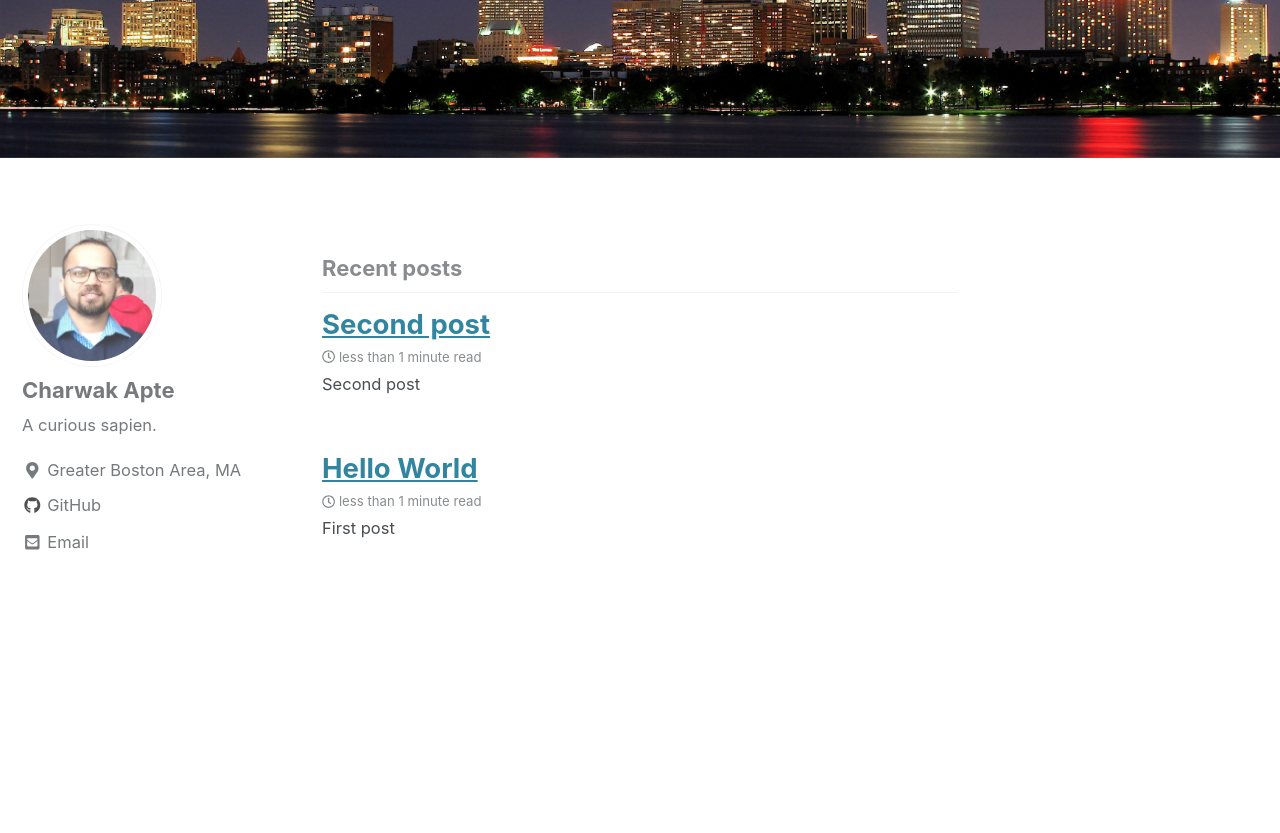
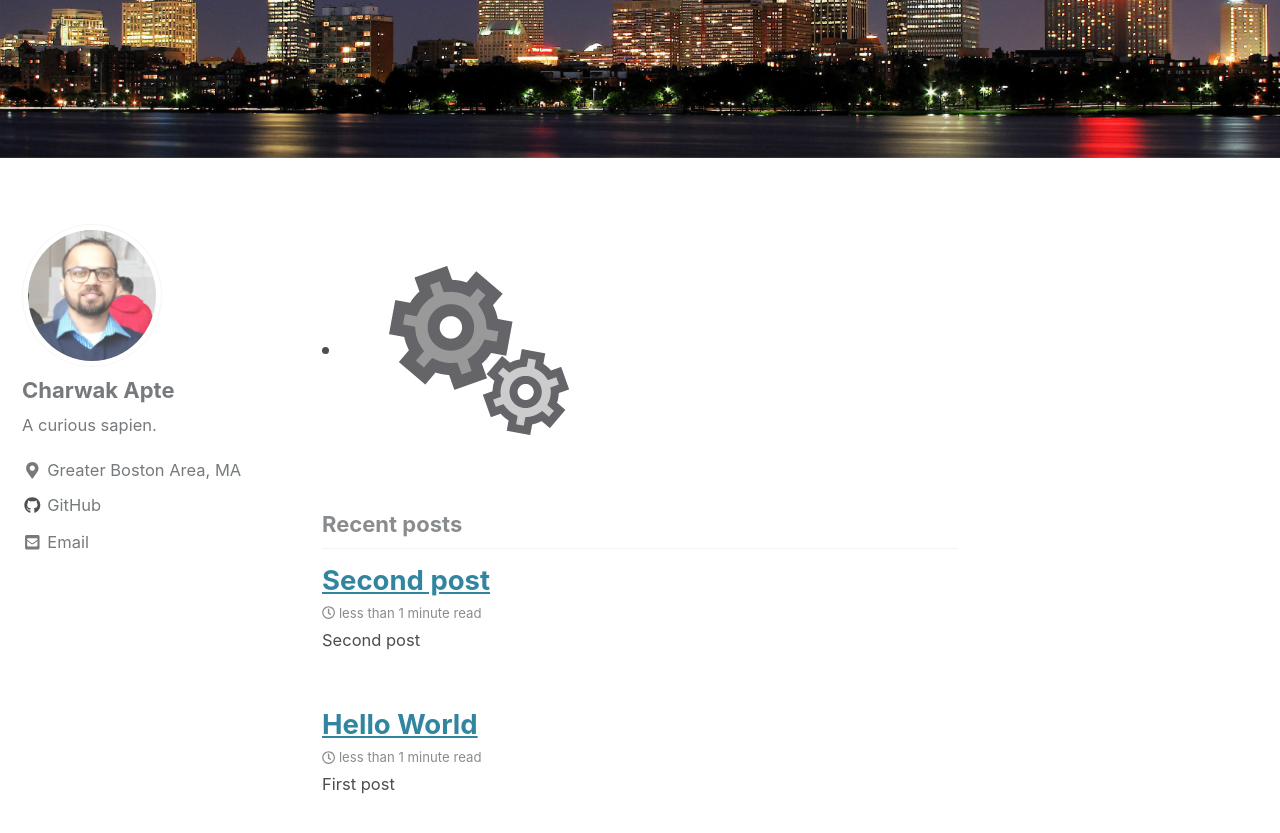
Before and after one commit to charwak/charwak.github.io, a Jekyll site: the page built from index.html, in a window 1280 px wide and 900 px high, scrolled down 333 px. Shown: the top 833 px of the window. Built offline with Jekyll 4.4.1, drawn with Linux system fonts in a browser that asks for light colours; cached includes are drawn as plain includes; nearby versions of some CDN libraries; the list of posts is cut into pages by our own code.

Commit message:
Changing styles

```diff
--- a/_layouts/archive.html
+++ b/_layouts/archive.html
@@ -19,6 +19,7 @@ layout: default
 
   <div class="archive">
     {% unless page.header.overlay_color or page.header.overlay_image %}
+      <li><a class="brand-image" href="{{ HOME_PATH }}"><img class="brand-image" src="images/calogo.png"/></a></li>
       <h1 id="page-title" class="page__title">{{ page.title }}</h1>
     {% endunless %}
     {{ content }}
```
Also changed, not shown: images/calogo.png (added).
